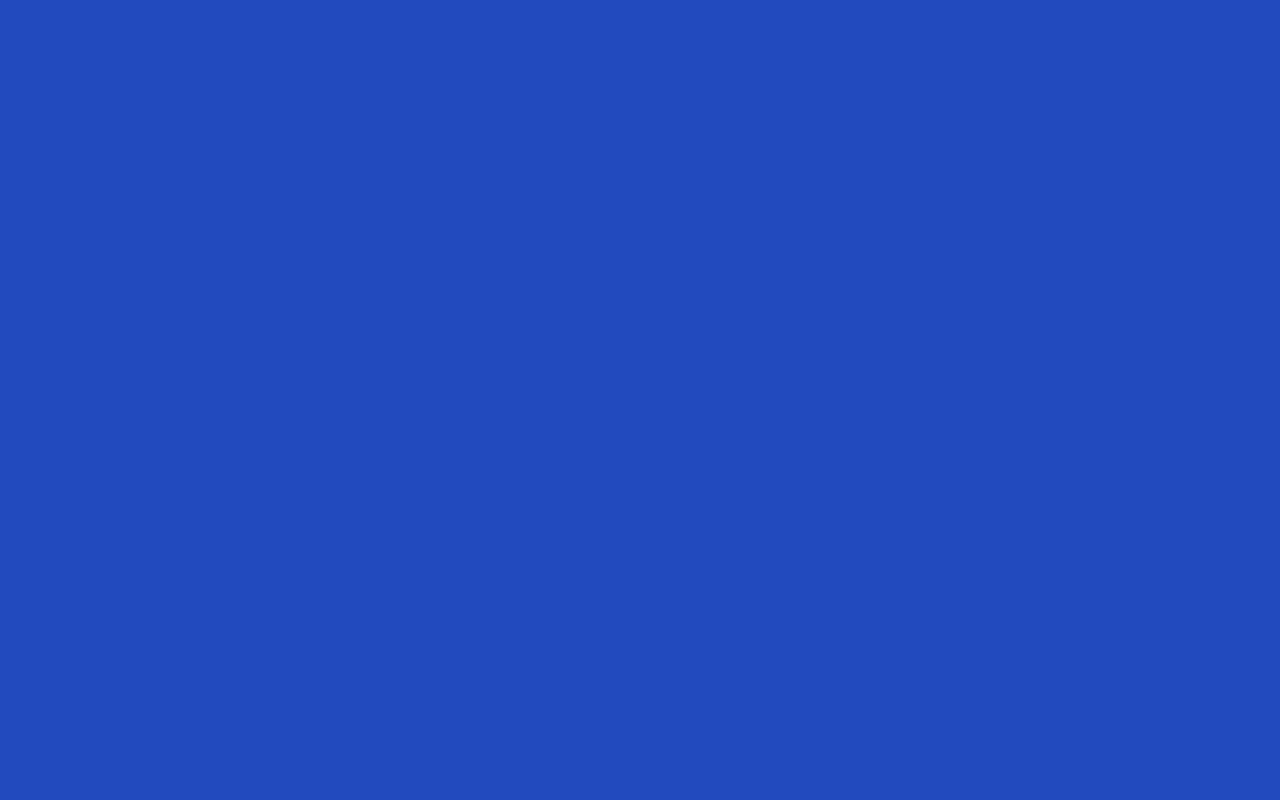
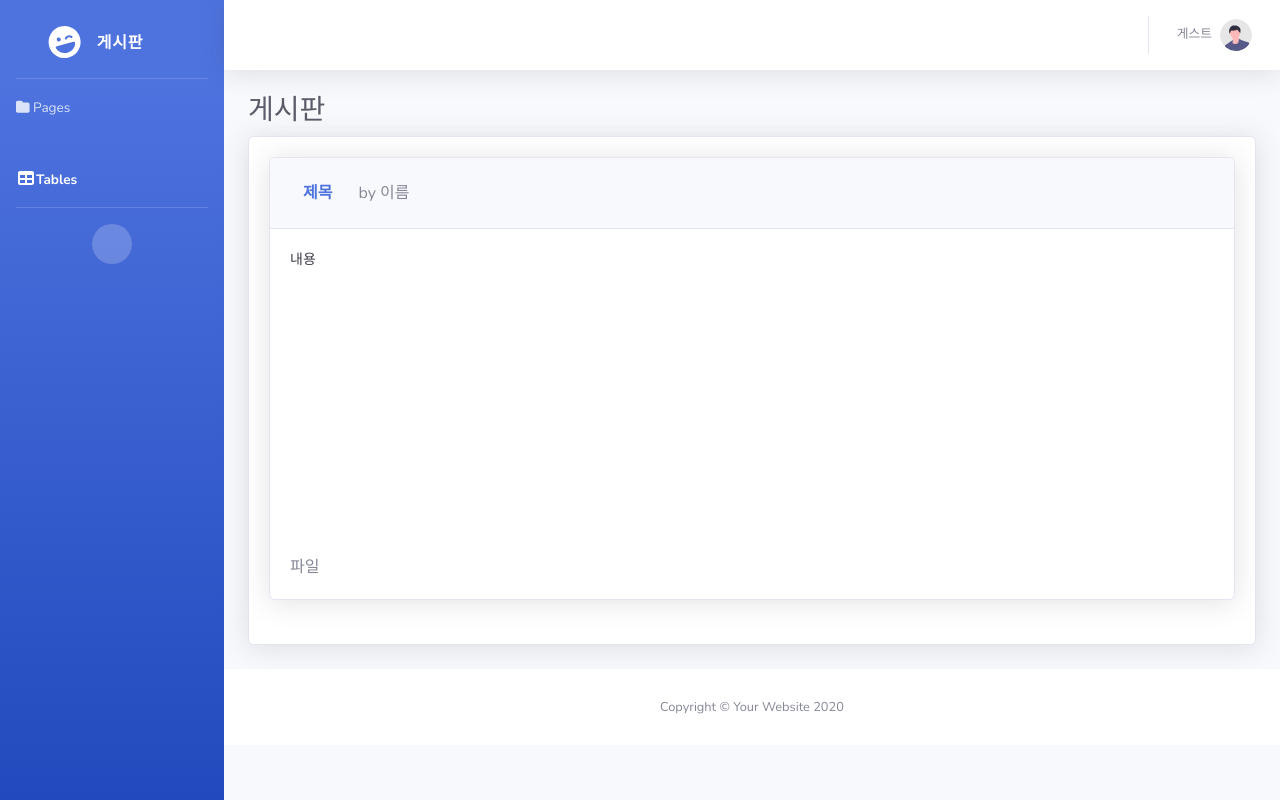
Before and after one commit to mcar100/board_project, a React (Create React App) app in the folder frontend/: page /boards/1 in a window 1280 px wide. Before the commit this address had no page. Built offline with nearby package versions, Linux system fonts and the light colour scheme; no server answers.

Commit message:
게시글 목록 조회 및 상세 페이지 이동 추가

```diff
--- a/frontend/src/App.js
+++ b/frontend/src/App.js
@@ -3,6 +3,7 @@ import Home from "./pages/board/Home";
 import { ContentLayout } from "./components/Layout/ContentLayout";
 import Login from "./pages/user/Login";
 import Membership from "./pages/user/Membership";
+import Board from "./pages/board/Board";
 
 function App() {
   return (
@@ -10,6 +11,7 @@ function App() {
       <Routes>
         <Route path="/" element={<ContentLayout />}>
           <Route index element={<Home />} />
+          <Route path="/boards/:id" element={<Board />} />
         </Route>
         <Route path="/login" element={<Login />} />
         <Route path="/membership" element={<Membership />} />
--- a/frontend/src/components/Layout/TableLayout.jsx
+++ b/frontend/src/components/Board/BoardTable.jsx
@@ -1,6 +1,12 @@
 import { Table, CardLink } from "react-bootstrap";
+import { useNavigate } from "react-router-dom";
 
-function TableLayout({ data }) {
+function BoardTable({ data }) {
+  const navigate = useNavigate();
+  const handleTitleClick = (e, n) => {
+    e.preventDefault();
+    navigate(`/boards/${n}`);
+  };
   return (
     <Table responsive bordered cellSpacing={0}>
       <colgroup>
@@ -23,13 +29,20 @@ function TableLayout({ data }) {
         {data ? (
           data.map((el) => (
             <tr key={`table ${el.rowNum}`}>
-              <td>{el.rowNum}</td>
+              <td className="text-center">{el.rowNum}</td>
               <td>{el.userName}</td>
               <td>
-                <CardLink href={`/board/detail/${el.no}`}>{el.title}</CardLink>
+                <CardLink
+                  href={`#`}
+                  onClick={(e) => {
+                    handleTitleClick(e, el.boardId);
+                  }}
+                >
+                  {el.title}
+                </CardLink>
               </td>
               <td>{el.createdAt}</td>
-              <td>{el.commentsCount}</td>
+              <td className="text-center">{el.commentsCount}</td>
             </tr>
           ))
         ) : (
@@ -37,7 +50,7 @@ function TableLayout({ data }) {
             <td className="text-center">0</td>
             <td>robot</td>
             <td>
-              <CardLink href="/board/detail/1">default-title</CardLink>
+              <CardLink href="/boards/1">default-title</CardLink>
             </td>
             <td>2024-2-29</td>
             <td className="text-center">0</td>
@@ -48,4 +61,4 @@ function TableLayout({ data }) {
   );
 }
 
-export default TableLayout;
+export default BoardTable;
--- /dev/null
+++ b/frontend/src/components/Board/Detail.jsx
@@ -0,0 +1,37 @@
+import { useEffect, useState } from "react";
+import { Card, CardHeader, CardBody } from "react-bootstrap";
+import { getBoardDetail } from "../../services/BoardApi";
+
+function Detail() {
+  const [boardData, setBoardData] = useState();
+  useEffect(() => {
+    async function load() {
+      const result = await getBoardDetail(1);
+      if (result && result.data) {
+        setBoardData();
+      }
+    }
+    load();
+  }, []);
+
+  return (
+    <Card className="shadow mb-4 h-100">
+      <CardHeader className="py-3">
+        <h3 className="m-0 font-weight-bold text-primary btn float-left">
+          제목
+        </h3>
+        <span className="m-0 text-gray btn small">by 이름</span>
+      </CardHeader>
+      <CardBody
+        as={"pre"}
+        className="navbar-nav-scroll"
+        style={{ minHeight: 290 }}
+      >
+        내용
+      </CardBody>
+      <CardBody>파일</CardBody>
+    </Card>
+  );
+}
+
+export default Detail;
--- a/frontend/src/components/Layout/ContentLayout.jsx
+++ b/frontend/src/components/Layout/ContentLayout.jsx
@@ -3,6 +3,8 @@ import CustomNavbar from "../Navbar";
 import Sidebar from "../SideBar";
 import { Outlet } from "react-router-dom";
 import { UserProvider } from "../../context/UserContext";
+import { Container } from "react-bootstrap";
+import BoardCardLayout from "./BoardCardLayout";
 
 export function ContentLayout() {
   return (
@@ -12,7 +14,10 @@ export function ContentLayout() {
         <div id="content-wrapper">
           <div id="content">
             <CustomNavbar />
-            {<Outlet />}
+            <Container fluid>
+              <h1 className="h3 mb-2 text-gray-800">게시판</h1>
+              <BoardCardLayout>{<Outlet />}</BoardCardLayout>
+            </Container>
           </div>
           <Footer />
         </div>
--- /dev/null
+++ b/frontend/src/pages/board/Board.jsx
@@ -0,0 +1,12 @@
+import { useState } from "react";
+import Detail from "../../components/Board/Detail";
+
+const DETAIL = 1;
+
+function Board() {
+  const [pageType, setPageType] = useState(DETAIL);
+
+  return <>{pageType === DETAIL && <Detail />}</>;
+}
+
+export default Board;
--- a/frontend/src/pages/board/Home.jsx
+++ b/frontend/src/pages/board/Home.jsx
@@ -1,8 +1,6 @@
 import { useState, useEffect } from "react";
-import { Container } from "react-bootstrap";
+import BoardTable from "../../components/Board/BoardTable";
 import Pagination from "../../components/Common/Pagination";
-import BoardCardLayout from "../../components/Layout/BoardCardLayout";
-import TableLayout from "../../components/Layout/TableLayout";
 import { getBoardList } from "../../services/BoardApi";
 
 function Home() {
@@ -30,18 +28,15 @@ function Home() {
   }, [pageInfo.pageNo]);
 
   return (
-    <Container fluid>
-      <h1 className="h3 mb-2 text-gray-800">게시판</h1>
-      <BoardCardLayout>
-        <TableLayout data={tableList} />
+    <>
+      <BoardTable data={tableList} />
       <Pagination
         pageSize={pageInfo.pageSize}
         currentPageNo={pageInfo.pageNo}
         lastPageNo={pageInfo.lastPageNo}
         setPageInfo={setPageInfo}
       />
-      </BoardCardLayout>
-    </Container>
+    </>
   );
 }
 
--- a/frontend/src/services/BoardApi.js
+++ b/frontend/src/services/BoardApi.js
@@ -4,7 +4,6 @@ export const getBoardList = async (pageNo) => {
   try {
     const response = await callAxios.get("/boards", { params: { pageNo } });
     if (response.status === 200) {
-      console.log(response.data);
       return response.data;
     }
   } catch (thrown) {
@@ -12,3 +11,15 @@ export const getBoardList = async (pageNo) => {
     return null;
   }
 };
+
+export const getBoardDetail = async (boardId) => {
+  try {
+    const response = await callAxios.get("/boards", { params: { boardId } });
+    if (response.status === 200) {
+      return response.data;
+    }
+  } catch (thrown) {
+    console.log(thrown);
+    return null;
+  }
+};
```
Lines whose indentation alone changed are shown as unchanged.
